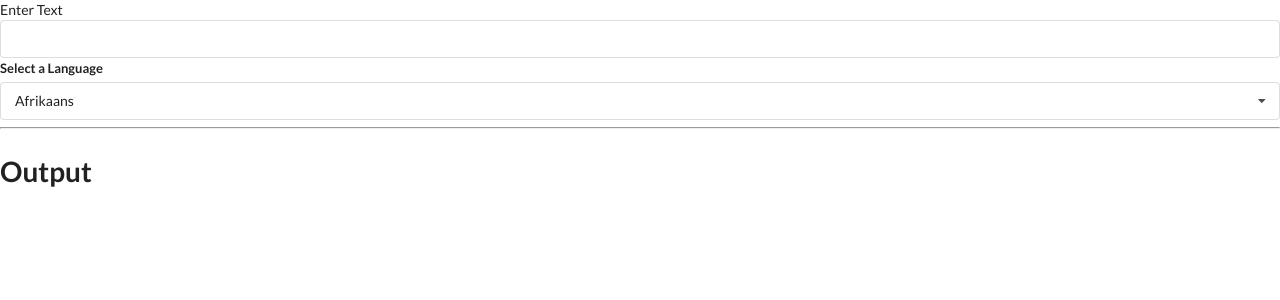
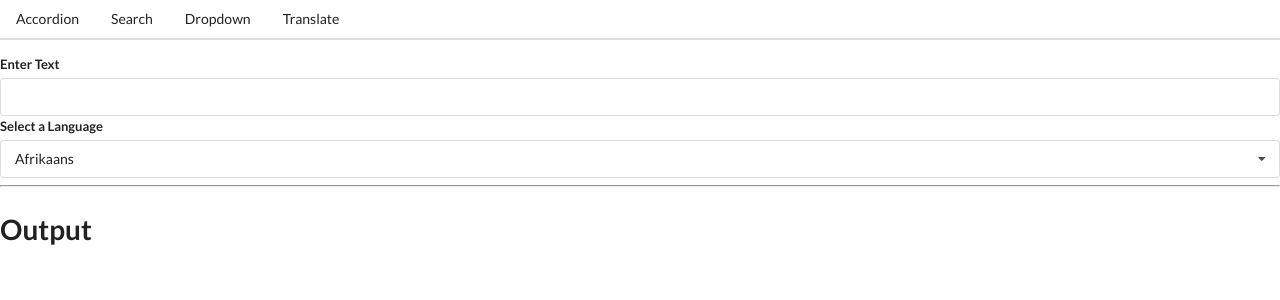
Before and after one commit to vineetbatthina/react-neo, a React (Create React App) app in the folder widgets/: page /translate in a window 1280 px wide. Shown: the top 300 px of the page. Built offline with nearby package versions, Linux system fonts and the light colour scheme; no server answers.

Commit message:
widgets finished

```diff
--- a/widgets/src/App.js
+++ b/widgets/src/App.js
@@ -1,8 +1,11 @@
-import React,{ useState} from 'react';
+import React,{useState} from 'react';
 import Accordion from './components/Accordion';
 import Search from './components/Search';
 import Dropdown from './components/Dropdown';
 import Translate from './components/Translate';
+import Route from './components/Route';
+import Header from './components/Header';
+
 
 const items = [
     {
@@ -34,11 +37,43 @@
     }
 ];
 
+/**
+ * @param {number[]} nums
+ * @return {number}
+ */
+ var missingNumber = function(nums) {
+    nums.sort(function(a,b){
+         return (a-b);
+     });
+     for(let i=0;i<nums.length;i++){
+         if(nums[i]!==i){
+             return i;
+         }
+     }
+     return nums.length
+
+ };
+
 const App = () =>
 {
+    const [selected, setSelected] = useState(options[0]);
+
     return (
     <div>
-        <Translate />
+        <Header />
+        <Route path="/">
+            <Accordion items={items}/>
+        </Route>
+        <Route path="/list">
+            <Search/>
+        </Route>
+        <Route path="/dropdown">
+            <Dropdown options={options} selected={selected} onSelectedChange={setSelected} label="Select your Avenger"/>
+        </Route>
+        <Route path="/translate">
+            <Translate />
+        </Route>
+
     </div>
   );
 
--- /dev/null
+++ b/widgets/src/components/Header.js
@@ -0,0 +1,23 @@
+import React from 'react';
+import Link from './Link';
+
+const Header = () => {
+    return (
+        <div className="ui secondary pointing menu">
+            <Link href="/" className="item" >
+                Accordion
+            </Link>
+            <Link href="/list" className="item" >
+                Search
+            </Link>
+            <Link href="/dropdown" className="item" >
+                Dropdown
+            </Link>
+            <Link href="/translate" className="item" >
+                Translate
+            </Link>
+        </div>
+    );
+};
+
+export default Header;
--- /dev/null
+++ b/widgets/src/components/Link.js
@@ -0,0 +1,26 @@
+import React from 'react';
+
+const Link = ({className, href, children}) => {
+
+    const onClick = (event) =>{
+
+        if(event.metaKey || event.ctrlKey)
+        {
+            return;
+        }
+
+        event.preventDefault();
+        window.history.pushState({} , '' , href);
+
+        const navEvent = new PopStateEvent('popstate');
+        window.dispatchEvent(navEvent);
+    };
+
+    return (
+        <a className={className} href={href} onClick = {onClick}>
+            {children}
+        </a>
+    );
+};
+
+export default Link;
--- /dev/null
+++ b/widgets/src/components/Route.js
@@ -0,0 +1,18 @@
+import {useEffect,useState} from 'react';
+
+const Route = ({ path, children}) => {
+
+    const [currentPath,setCurrentPath] = useState(window.location.pathname);
+
+    const onLocationChange = () =>{
+        setCurrentPath(window.location.pathname);
+    };
+
+    useEffect( () => {
+        window.addEventListener('popstate',onLocationChange);
+    }, []);
+
+    return window.location.pathname === path ? children : null;
+};
+
+export default Route;
--- a/widgets/src/components/Translate.js
+++ b/widgets/src/components/Translate.js
@@ -25,7 +25,7 @@
     return (
         <div>
             <div className="ui form">
-                <div classNAme="field">
+                <div className="field">
                     <label >Enter Text</label>
                     <input value={text} onChange = { (e) => setText(e.target.value)} />
                 </div>
```
